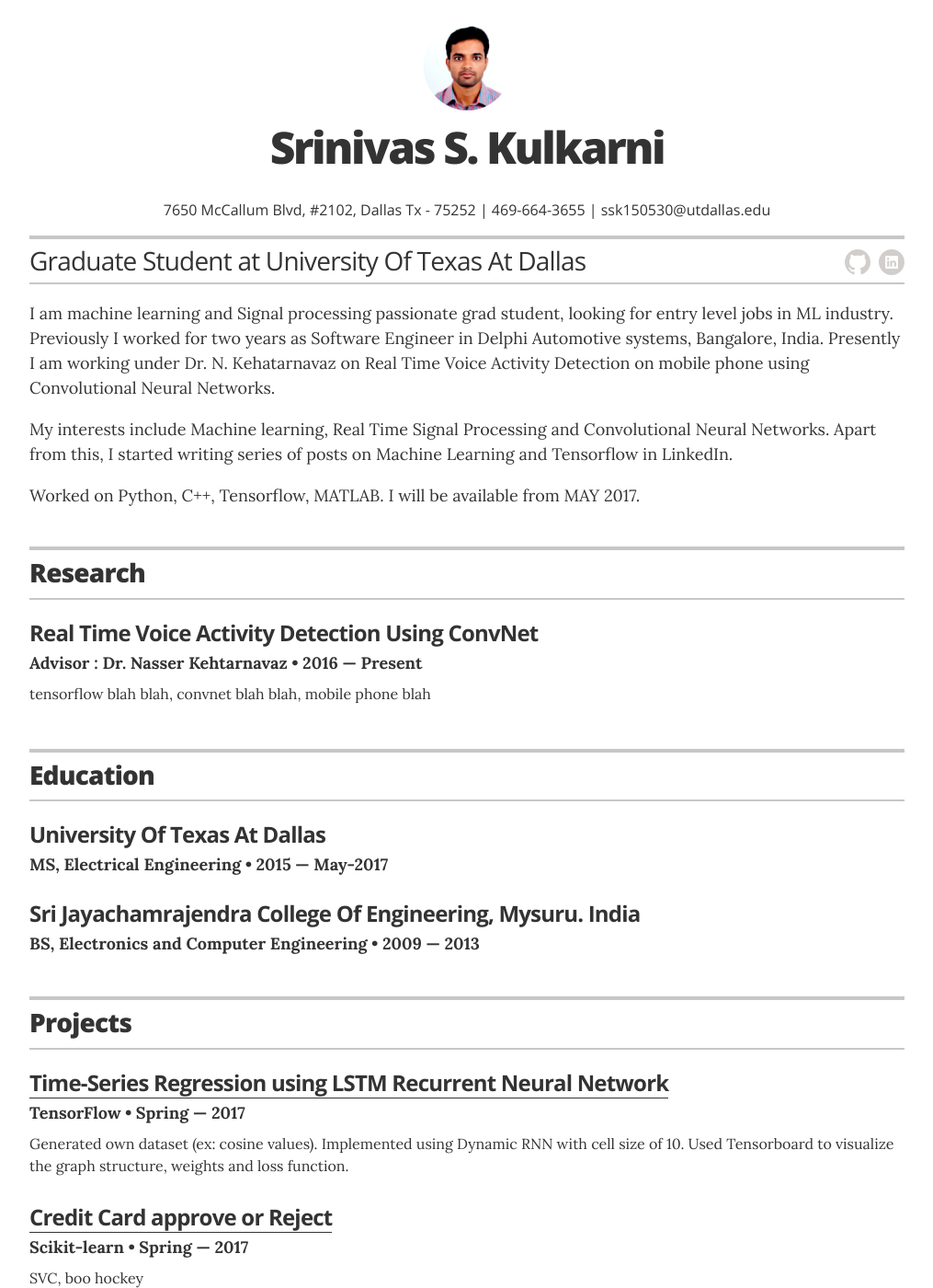
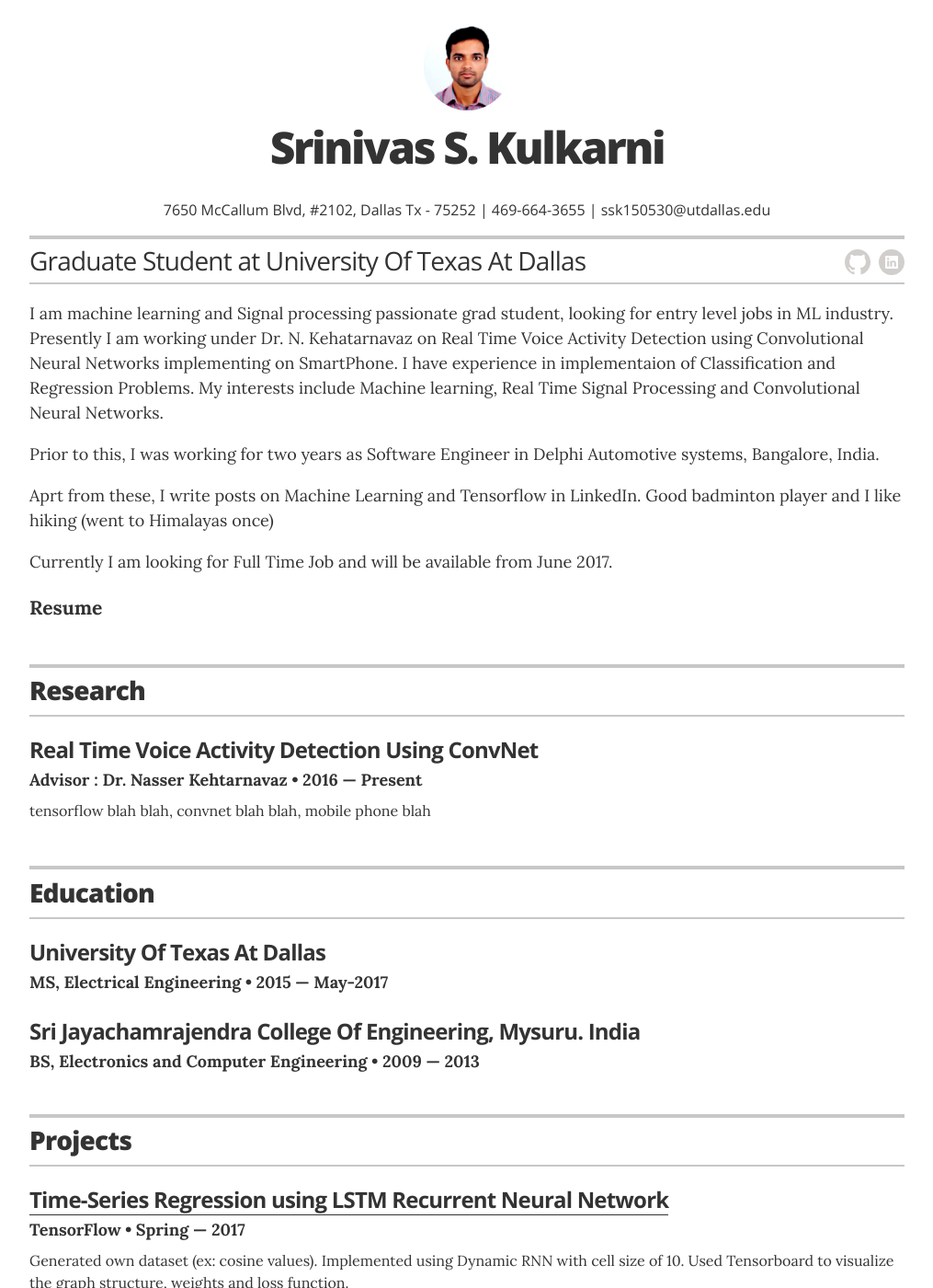
Before and after one commit to cna274/cna.github.io, a Jekyll site: the page built from index.html, in a window 1280 px wide and 1400 px high. Shown: the whole window at 92% size, without its empty margins (132-1147 px from the left). Built offline with Jekyll 4.4.1, drawn with Linux system fonts in a browser that asks for light colours; some of the changed text lies outside the part shown.

Commit message:
Adding Summary

```diff
--- a/_layouts/resume.html
+++ b/_layouts/resume.html
@@ -32,12 +32,14 @@
         </div>
 
         <div class="executive-summary no-print" itemprop="description">
-          <p>I am machine learning and Signal processing passionate grad student, looking for entry level jobs in ML industry. Previously I worked for two years as Software Engineer in Delphi Automotive systems, Bangalore, India.
-		  Presently I am working under Dr. N. Kehatarnavaz on Real Time Voice Activity Detection on mobile phone using Convolutional Neural Networks. </p>
-		  <p>My interests include Machine learning, Real Time Signal Processing and Convolutional Neural Networks.
-		  Apart from this, I started writing series of posts on Machine Learning and Tensorflow in LinkedIn.</p>
-		  <p>Worked on Python, C++, Tensorflow, MATLAB. I will be available from MAY 2017. </p>
+          <p>I am machine learning and Signal processing passionate grad student, looking for entry level jobs in ML industry. Presently I am working under Dr. N. Kehatarnavaz on Real Time Voice Activity Detection using Convolutional Neural Networks
+		  implementing on SmartPhone. I have experience in implementaion of Classification and Regression Problems. My interests include Machine learning, Real Time Signal Processing and Convolutional Neural Networks.</p>
+		  <p>Prior to this, I was working for two years as Software Engineer in Delphi Automotive systems, Bangalore, India. </p>
+		 <p> Aprt from these, I write posts on Machine Learning and Tensorflow in LinkedIn. Good badminton player and I like hiking (went to Himalayas once)</p>
+		  <p>Currently I am looking for Full Time Job and will be available from June 2017. </p>
+		   <h3 <a href="https://www.google.com">Resume</a></h3>
         </div>
+
 
         {% if site.resume_looking_for_work == 'yes' %}
         <a href="mailto:{{ site.resume_contact_email }}" class="contact-button no-print" itemprop="email">Contact me</a>
@@ -108,7 +110,7 @@
         </div>
 
        		 <div class="resume-item">
-          <h3 class="resume-item-title"><a href="https://google.com">Credit Card approve or Reject</a></h3>
+          <h3 class="resume-item-title"><a href="https://github.com/cna274/Credit_Card_ApproveOrReject">Credit Card Approve or Reject</a></h3>
           <h4 class="resume-item-details">Scikit-learn &bull; Spring &mdash; 2017</h4>
           <p class="resume-item-copy">  SVC, boo hockey
 </p>
@@ -123,7 +125,7 @@
 
 
   		        <div class="resume-item">
-          <h3 class="resume-item-title"><a href="https://google.com">Titanic and Forest Cover Prediction (Kaggle Competition)</a></h3>
+          <h3 class="resume-item-title"><a href="https://github.com/cna274/Titanic-and-FC-Prediction">Titanic and Forest Cover Prediction (Kaggle Competition)</a></h3>
           <h4 class="resume-item-details">Python &bull; Fall &mdash; 2016</h4>
           <p class="resume-item-copy">  Python blah blah, competition rank blah blah, Scikit learn.
 </p>
@@ -138,7 +140,7 @@
 
 
 		 <div class="resume-item">
-          <h3 class="resume-item-title"><a href="https://google.com">MNIST digit recognition </a></h3>
+          <h3 class="resume-item-title"><a href="https://github.com/cna274/MNIST-Digit-Recognition">MNIST digit recognition </a></h3>
           <h4 class="resume-item-details">TensorFlow &bull; Fall &mdash; 2016</h4>
           <p class="resume-item-copy">  CNN, TF, boo hockey
 </p>
@@ -154,7 +156,7 @@
         </div>
 
         <div class="resume-item">
-          <h3 class="resume-item-title"><a href="https://google.com">Gender Classification Based on Heights and Weights information</a></h3>
+          <h3 class="resume-item-title"><a href="https://github.com/cna274/Gender-Classification-Based-on-Heights-and-Weights-information">Gender Classification Based on Heights and Weights information</a></h3>
           <h4 class="resume-item-details">Scikit-Learn &bull; Summer &mdash; 2016</h4>
           <p class="resume-item-copy">  Python blah blah, Grid search CV blah blah, Scikit learn, cross validation.
 </p>
@@ -163,7 +165,7 @@
 
 
         <div class="resume-item">
-          <h3 class="resume-item-title"><a href="https://google.com">Implementation of Signal Processing Algorithm on a smartphone</a></h3>
+          <h3 class="resume-item-title"><a href="https://github.com/cna274/Implementation-of-Signal-Processing-Algorithm-on-a-smartphone">Implementation of Signal Processing Algorithm on a smartphone</a></h3>
           <h4 class="resume-item-details">MATLAB, C &bull; Spring &mdash; 2016</h4>
           <p class="resume-item-copy">  Used C language to implement on ARM processor. (MathCoder). Developed and optimized fixed point and floating point coding. 	Implemented Doppler Effect, DTMF Decoder, Real time filtering (FIR), Adaptive filtering and FFT using MATLAB.
 </p>
```
Also changed, not shown: README.md.
